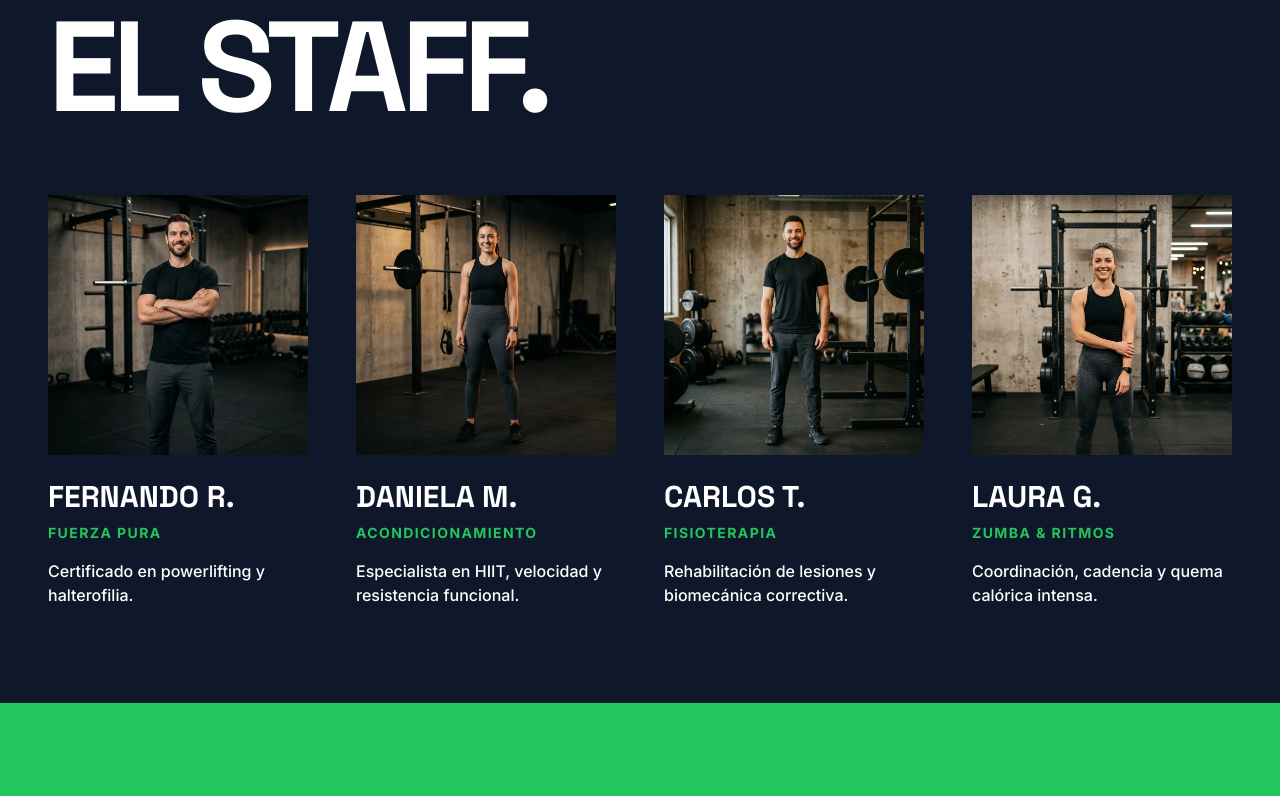
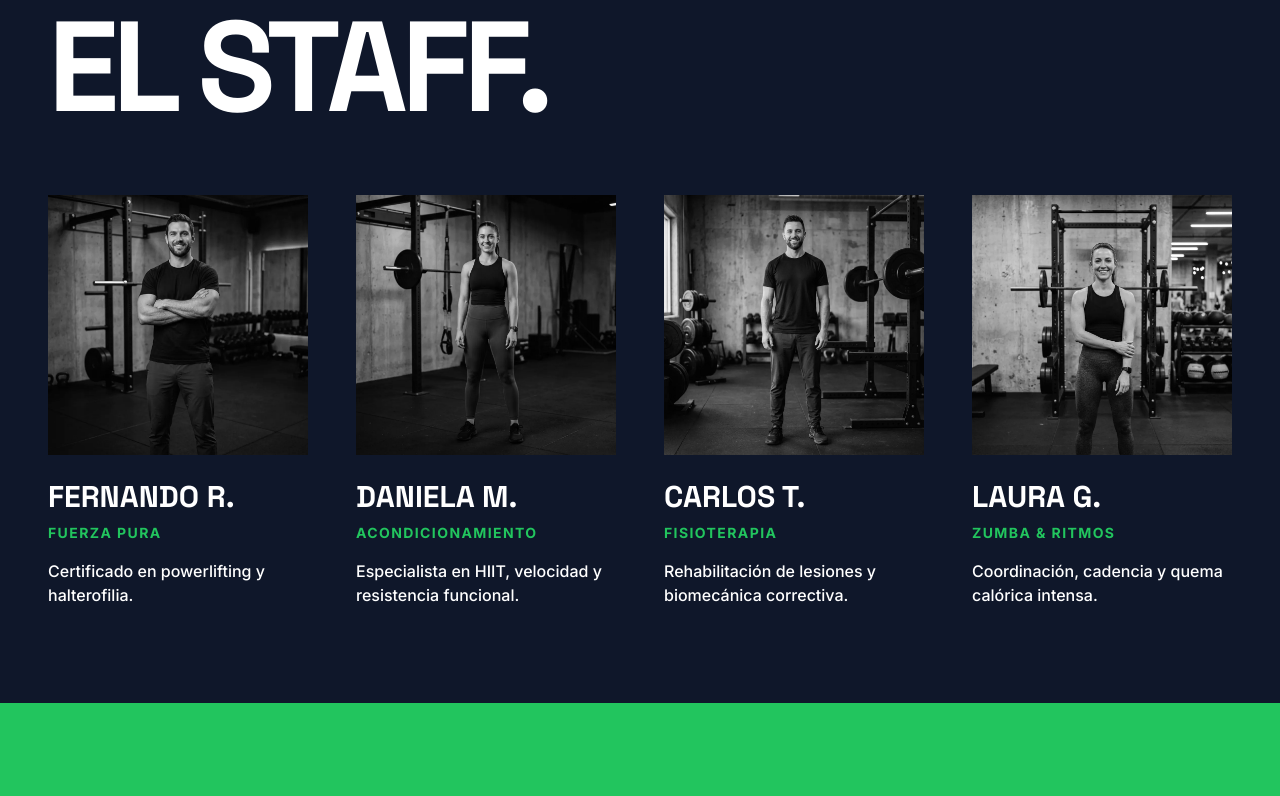
Before and after one commit to MascotaSegura/gr30-gym, a website: page index.html in a window 1280 px wide. Shown: the part 4253-5049 px from the top of the page. Drawn offline with nearby package versions, Linux system fonts and the light colour scheme.

Commit message:
feat: re-architect entrenadores UX with mobile snap-scroll, grayscale interaction, and GSAP stagger reveal

```diff
--- a/index.html
+++ b/index.html
@@ -112,34 +112,34 @@
 
   <section id="entrenadores" class="w-full bg-brand-black text-brand-white py-24 px-6 lg:px-12">
     <h2 class="text-[clamp(4rem,10vw,8rem)] font-display font-bold uppercase leading-none mb-16 tracking-tighter">El Staff.</h2>
-    <div class="grid grid-cols-1 md:grid-cols-2 lg:grid-cols-4 gap-8 lg:gap-12">
-      <div class="flex flex-col">
+    <div class="flex overflow-x-auto md:grid md:grid-cols-2 lg:grid-cols-4 gap-6 md:gap-8 lg:gap-12 snap-x snap-mandatory pb-8 md:pb-0 [&::-webkit-scrollbar]:hidden [-ms-overflow-style:none] [scrollbar-width:none]">
+      <div class="flex flex-col min-w-[85vw] sm:min-w-[60vw] md:min-w-0 snap-center trainer-card">
         <div class="w-full aspect-square bg-brand-white mb-6">
-          <img src="assets/img/entrenador-1.webp" alt="Fernando" loading="lazy" decoding="async" class="w-full h-full object-cover object-center">
+          <img src="assets/img/entrenador-1.webp" alt="Fernando" loading="lazy" decoding="async" class="w-full h-full object-cover object-center grayscale hover:grayscale-0 transition-all duration-500">
         </div>
         <h3 class="text-3xl font-display font-bold uppercase mb-2">Fernando R.</h3>
         <p class="text-brand-green font-bold tracking-widest uppercase text-sm mb-4">Fuerza Pura</p>
         <p class="font-medium">Certificado en powerlifting y halterofilia.</p>
       </div>
-      <div class="flex flex-col">
+      <div class="flex flex-col min-w-[85vw] sm:min-w-[60vw] md:min-w-0 snap-center trainer-card">
         <div class="w-full aspect-square bg-brand-white mb-6">
-          <img src="assets/img/entrenador-2.webp" alt="Daniela" loading="lazy" decoding="async" class="w-full h-full object-cover object-center">
+          <img src="assets/img/entrenador-2.webp" alt="Daniela" loading="lazy" decoding="async" class="w-full h-full object-cover object-center grayscale hover:grayscale-0 transition-all duration-500">
         </div>
         <h3 class="text-3xl font-display font-bold uppercase mb-2">Daniela M.</h3>
         <p class="text-brand-green font-bold tracking-widest uppercase text-sm mb-4">Acondicionamiento</p>
         <p class="font-medium">Especialista en HIIT, velocidad y resistencia funcional.</p>
       </div>
-      <div class="flex flex-col">
+      <div class="flex flex-col min-w-[85vw] sm:min-w-[60vw] md:min-w-0 snap-center trainer-card">
         <div class="w-full aspect-square bg-brand-white mb-6">
-          <img src="assets/img/entrenador-3.webp" alt="Carlos" loading="lazy" decoding="async" class="w-full h-full object-cover object-center">
+          <img src="assets/img/entrenador-3.webp" alt="Carlos" loading="lazy" decoding="async" class="w-full h-full object-cover object-center grayscale hover:grayscale-0 transition-all duration-500">
         </div>
         <h3 class="text-3xl font-display font-bold uppercase mb-2">Carlos T.</h3>
         <p class="text-brand-green font-bold tracking-widest uppercase text-sm mb-4">Fisioterapia</p>
         <p class="font-medium">Rehabilitación de lesiones y biomecánica correctiva.</p>
       </div>
-      <div class="flex flex-col">
+      <div class="flex flex-col min-w-[85vw] sm:min-w-[60vw] md:min-w-0 snap-center trainer-card">
         <div class="w-full aspect-square bg-brand-white mb-6">
-          <img src="assets/img/entrenador-4.webp" alt="Laura" loading="lazy" decoding="async" class="w-full h-full object-cover object-center">
+          <img src="assets/img/entrenador-4.webp" alt="Laura" loading="lazy" decoding="async" class="w-full h-full object-cover object-center grayscale hover:grayscale-0 transition-all duration-500">
         </div>
         <h3 class="text-3xl font-display font-bold uppercase mb-2">Laura G.</h3>
         <p class="text-brand-green font-bold tracking-widest uppercase text-sm mb-4">Zumba & Ritmos</p>
@@ -401,6 +401,21 @@
       }, 1000);
     });
   }
+
+  const trainerCards = gsap.utils.toArray('.trainer-card');
+  if (trainerCards.length > 0) {
+    ScrollTrigger.create({
+      trigger: "#entrenadores",
+      start: "top 75%",
+      animation: gsap.from(trainerCards, {
+        y: 40,
+        autoAlpha: 0,
+        stagger: 0.1,
+        duration: 0.8,
+        ease: "power3.out"
+      })
+    });
+  }
 </script>
 </body>
 </html>
```
Also changed, not shown: assets/css/style.css.
